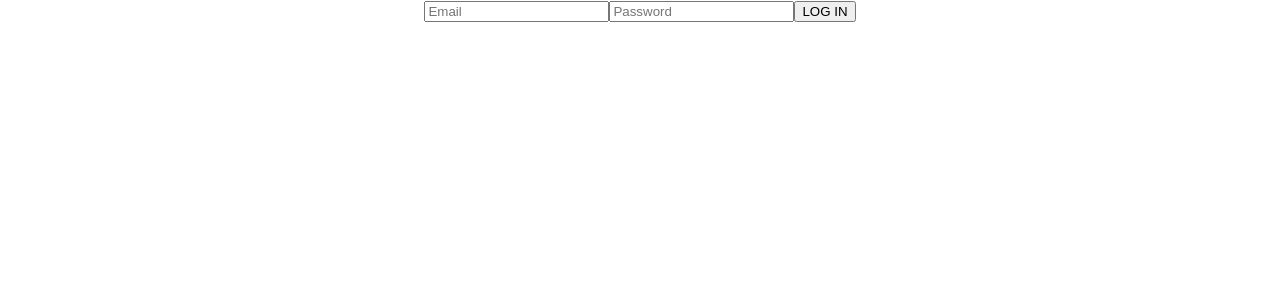
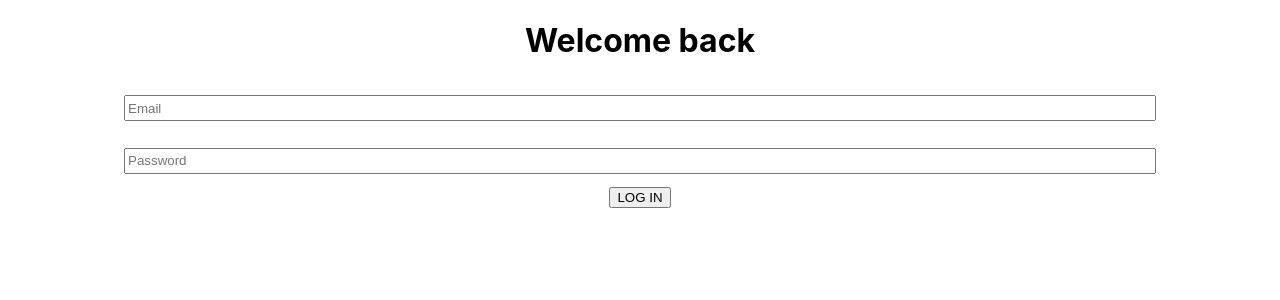
Before and after one commit to imhilla/TelCars, a React (Create React App) app in the folder react-frontend/: page /login in a window 1280 px wide. Shown: the top 300 px of the page. Built offline with nearby package versions, Linux system fonts and the light colour scheme; no server answers.

Commit message:
add content and style login page

```diff
--- a/react-frontend/src/components/auth/Login.js
+++ b/react-frontend/src/components/auth/Login.js
@@ -47,7 +47,10 @@ class Login extends React.Component {
     const { email, password } = this.state;
     return (
       <div>
-        <form onSubmit={this.handleSubmit} autoComplete="off">
+        <div>
+          <h1>Welcome back</h1>
+        </div>
+        <form onSubmit={this.handleSubmit} autoComplete="off" className="loginpage">
           <input type="email" name="email" placeholder="Email" value={email} onChange={this.handleChange} autoComplete="off" required />
           <input type="password" name="password" placeholder="Password" value={password} onChange={this.handleChange} autoComplete="off" required />
           <button type="submit">LOG IN</button>
--- a/react-frontend/src/components/auth/Registration.js
+++ b/react-frontend/src/components/auth/Registration.js
@@ -69,7 +69,7 @@ class Registration extends React.Component {
             <input type="email" name="email" placeholder="Email" value={email} onChange={this.handleChange} required />
             <input type="password" name="password" placeholder="Password" value={password} onChange={this.handleChange} required />
             <input type="password" name="password_confirmation" placeholder="Password confirmation" value={password_confirmation} onChange={this.handleChange} required />
-            <button type="submit">Register</button>
+            <button type="submit">SIGN UP</button>
           </form>
         </div>
       </div>
--- a/react-frontend/src/components/auth/registration.css
+++ b/react-frontend/src/components/auth/registration.css
@@ -35,3 +35,15 @@
 .regForm button {
   margin: 1.2em 0;
 }
+
+.loginpage {
+  display: flex;
+  flex-direction: column;
+  align-items: center;
+}
+
+.loginpage input {
+  margin: 1em 0;
+  height: 20px;
+  width: 80%;
+}
```
